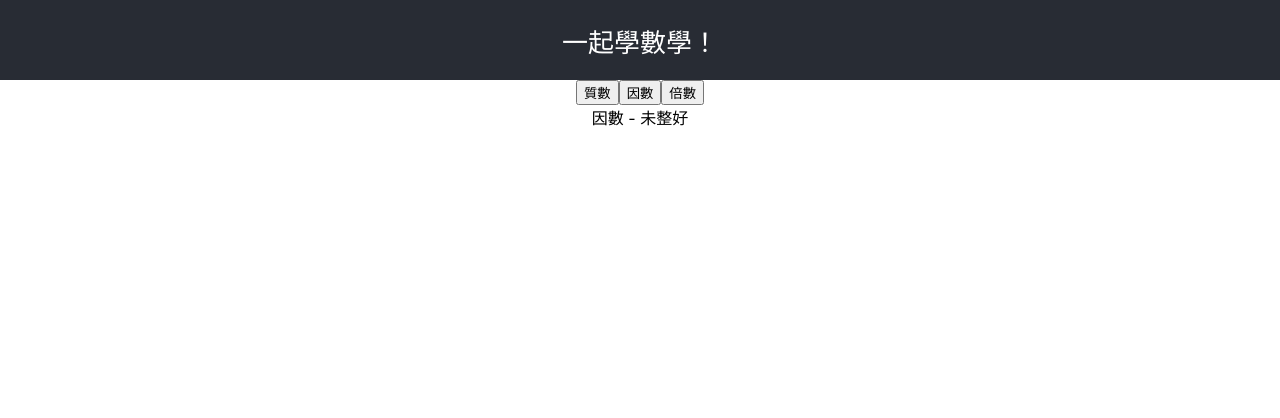
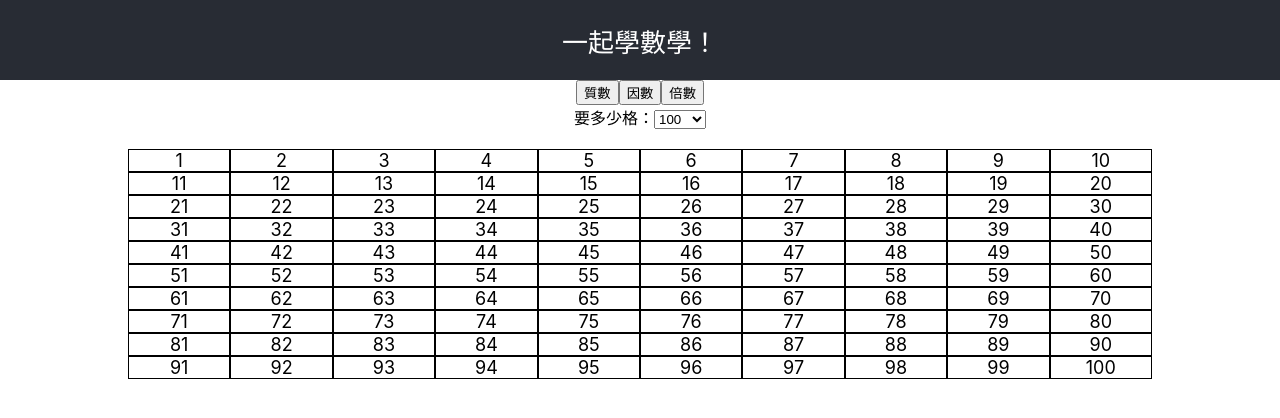
Before and after one commit to michaelcychan/maths-visualised, a React (Create React App) app: page / in a window 1280 px wide. Both pictures are taken after a click on the button "因數". Shown: the top 418 px of the page. Built offline with nearby package versions, Linux system fonts and the light colour scheme.

Commit message:
add a factor page template for later additions

```diff
--- a/src/App.tsx
+++ b/src/App.tsx
@@ -3,6 +3,7 @@ import React, {useState, MouseEvent, Key} from 'react';
 import './App.css';
 
 import {PrimeNumberPage} from './components/primeNumberPage';
+import {FactorsPage} from './components/factorsPage';
 
 function App() {
 
@@ -37,7 +38,7 @@ function App() {
     {showPage === "Prime"
       ? <PrimeNumberPage />
       : showPage === "Factors"
-        ? <div>因數 - 未整好</div>
+        ? <FactorsPage />
         : <div>倍數 - 未整好</div>
     }
 
--- /dev/null
+++ b/src/components/factorsPage.tsx
@@ -0,0 +1,42 @@
+import React, {ChangeEvent, useState, MouseEvent} from 'react';
+
+import '../App.css';
+
+import {GenerateNumberGrid} from './generateNumberGrid'
+import {GridSizeSelector} from './gridSizeSelector';
+import {extractInnerTextFromEventTarget} from './extractInnerTextFromEventTarget';
+import {sortThisArray} from './sortThisArray';
+import {ExplanationPrime} from './explanationPrime';
+
+export const FactorsPage = () => {
+  const [gridSize, setGridSize] = useState(100);
+
+  const changeGridSize = (e: ChangeEvent<HTMLSelectElement>) => {
+    const newValue: string = e.target.value
+    setGridSize(Number(newValue))
+  }
+
+  const gridClick = () => {
+
+  }
+
+  const emptySelectedNumbers = new Array<string>()
+  const [selectedNumbers, setSelectedNumbers] = useState(emptySelectedNumbers);
+
+
+  return (
+    <>
+      <GridSizeSelector changeGridSize={changeGridSize} />
+      <div>
+
+      </div>
+
+      <br></br>
+      <section>
+        <GenerateNumberGrid gridSize={gridSize} click={gridClick} selected={selectedNumbers}/>
+      </section>
+    </>
+  )
+
+
+}
--- a/src/components/primeNumberPage.tsx
+++ b/src/components/primeNumberPage.tsx
@@ -1,5 +1,4 @@
 import React, {ChangeEvent, useState, MouseEvent} from 'react';
-
 
 import '../App.css';
 
```
